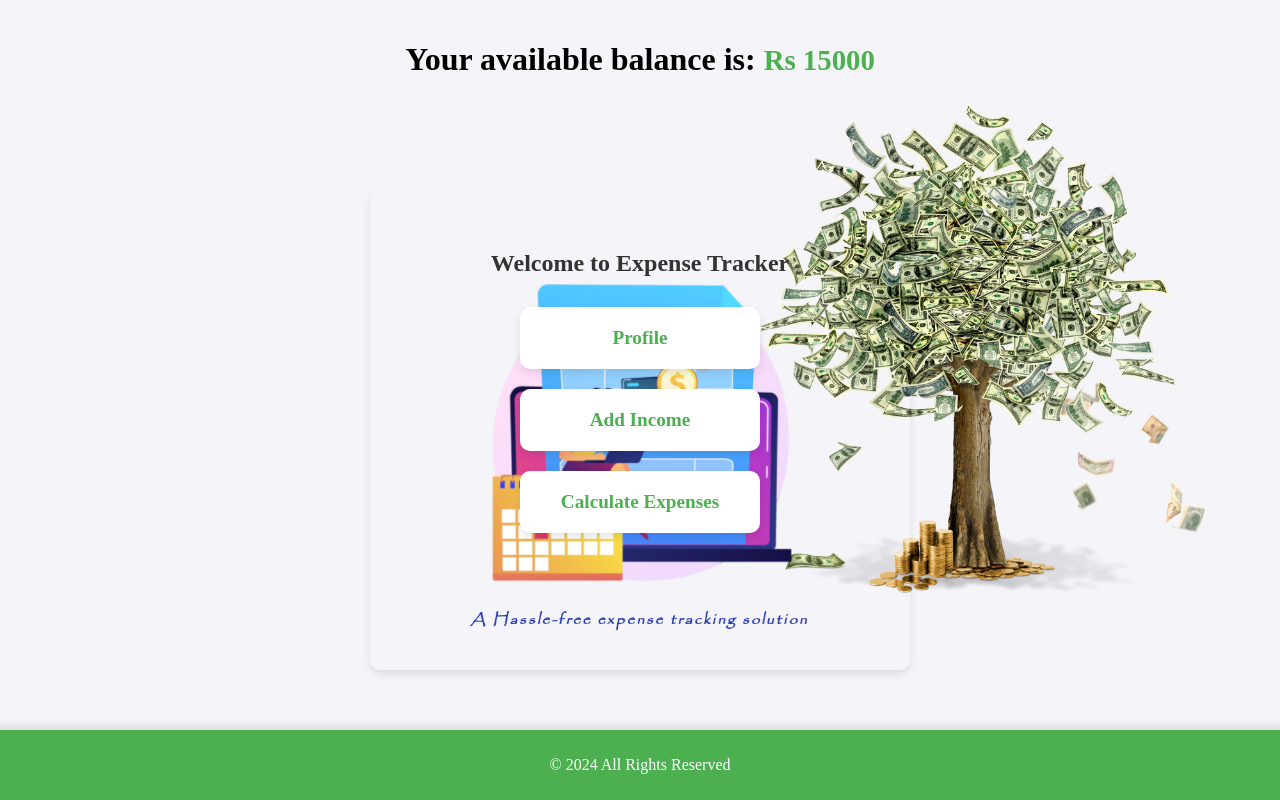
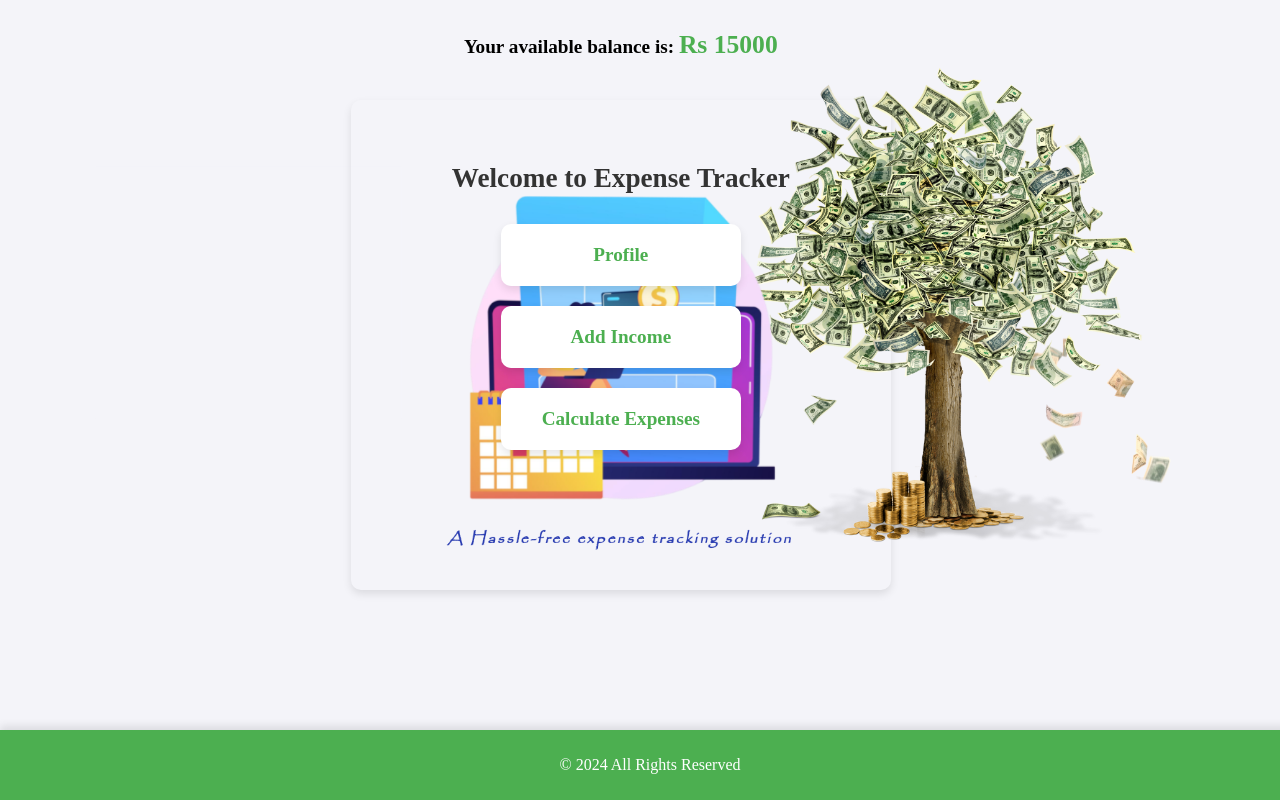
Before and after one commit to anasbm1000/reactJSBasics, a React (Create React App) app in the folder expensetracker/: page / in a window 1280 px wide. Built offline with nearby package versions, Linux system fonts and the light colour scheme.

Commit message:
Updated styles of root and expenses UI

```diff
--- a/expensetracker/src/App.css
+++ b/expensetracker/src/App.css
@@ -6,11 +6,10 @@ body, html {
   height: 100%;
 }
 
-#root, main {
+#root {
+  width: 97%;
   display: flex;
-  justify-content: center;
-  align-items: center;
-  min-height: 80vh;
+  flex-wrap: wrap;
 }
 
 main {
@@ -24,6 +23,13 @@ main {
   background:url('../public/background.png') no-repeat center ;
   background-size:contain;
 }
+
+h1 {
+  margin: 10px;
+  font-size: 1.2rem;
+  margin-bottom: 0px;
+}
+
 
 .visible {
   visibility: visible;
@@ -52,21 +58,22 @@ main {
   background-size: contain;
   border-radius: 10px;
   box-shadow: 0 4px 8px rgba(0, 0, 0, 0.1);
-  margin-bottom: 20px;
-  margin-top: 90px;
+  margin-bottom: 10px;
+  margin-top: 40px;
   min-width: 500px;
-  min-height: 400px;
+  min-height: 410px;
 }
 
 .home h2 {
   margin-bottom: 30px;
   color: #333;
+  font-size : 1.7rem;
 }
 
 #expense {
   color: #4CAF50;
   font-weight: bolder;
-  font-size: 1.8rem;
+  font-size: 1.6rem;
 }
 
 .home p {
@@ -219,8 +226,8 @@ input::placeholder {
   min-height: 300px;
   min-width: max-content;
   position: relative;
-  margin-top: 20vh;
-  margin-bottom: 20vh;
+  margin-top: 10vh;
+  margin-bottom: 10vh;
 }
 
 .profile-img {
@@ -291,3 +298,14 @@ button {
 button:hover {
   background-color: #45a049;
 }
+
+.form-group {
+  margin-bottom: 10px;
+}
+
+.form-group label {
+  display: flex;
+  flex-direction: column;
+  align-items: flex-start;
+  color: #333;
+}
```
